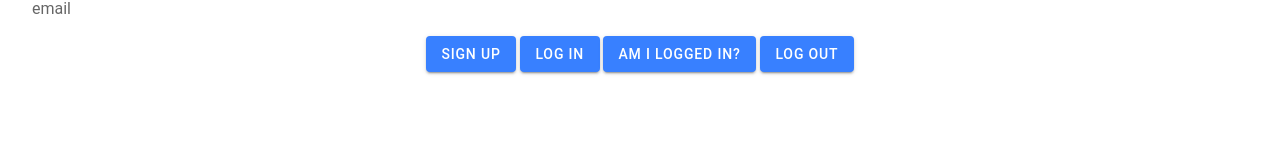
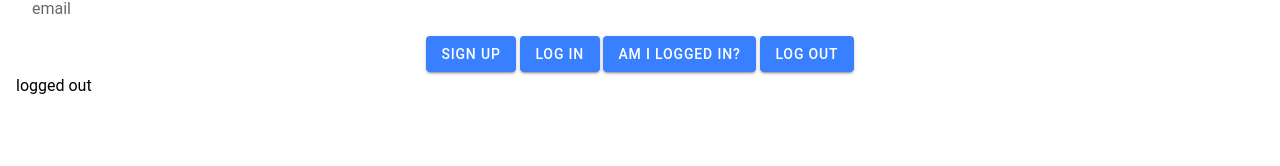
Before and after one commit to AlienServices/AlienCafe-React-Ionic, a React (Vite) app: page /tab1 in a window 1280 px wide. Shown: the part 192-358 px from the top of the page. Built offline with nearby package versions, Linux system fonts and the light colour scheme.

Commit message:
ready for demo

```diff
--- a/src/components/MyPosts.tsx
+++ b/src/components/MyPosts.tsx
@@ -25,7 +25,7 @@ import '../pages/Tab3.css';
 
 
 const Content: React.FC = () => {
-    const [content, setContent] = useState<{hello: []}>();
+    const [content, setContent] = useState<{ hello: [] }>();
     const [userEmail, setUserEmail] = useState<any>(localStorage.getItem('user'))
     const [value, setValue] = useState('<p>here is my values this is for a test</p><p><br></p><p>																																									this should go in the middle</p><p>idk about thiks one </p><p><br></p><p><br></p><p>lets see what happens</p><p><br></p><h1>this is a big header</h1>');
 
@@ -55,12 +55,17 @@ const Content: React.FC = () => {
             <IonList>
                 {content ? <>   {content?.hello.map((stuff: any, index: number) => {
                     return (
-                        <IonCard key={index} className='card'>
-                            <ReactQuill readOnly={true} theme="bubble" value={stuff.content} />
-                        </IonCard>
+                        <>
+                            <IonCard key={index} className='card'>
+                                <ReactQuill readOnly={true} theme="bubble" value={stuff.content} />
+                            </IonCard>
+                        </>
                     )
                 })} </> : <><div>You aint got no posts</div></>}
             </IonList>
+            <IonButton onClick={() => getMyPosts()}>
+                Press me
+            </IonButton>
         </IonContent>
     );
 }
--- a/src/main.tsx
+++ b/src/main.tsx
@@ -1,11 +1,14 @@
 import React from 'react';
 import { createRoot } from 'react-dom/client';
 import App from './App';
+import { ContextProvider } from './providers/postProvider';
 
 const container = document.getElementById('root');
 const root = createRoot(container!);
 root.render(
   <React.StrictMode>
-    <App />
+    <ContextProvider>
+      <App />
+    </ContextProvider>
   </React.StrictMode>
 );
--- a/src/pages/Create.tsx
+++ b/src/pages/Create.tsx
@@ -1,4 +1,4 @@
-import { useEffect, useState, useRef, useCallback } from 'react';
+import { useEffect, useState, useRef, useCallback, useContext } from 'react';
 import { useApi } from '../hooks/useApi';
 import Editor from '../components/Editor';
 import 'react-quill/dist/quill.snow.css';
@@ -18,6 +18,7 @@ import {
     useIonLoading,
 } from '@ionic/react';
 import { supabase } from '../components/supaBase';
+import { ContextProvider } from "../providers/postProvider";
 import './Tab1.css';
 
 const Create: React.FC = () => {
@@ -30,6 +31,7 @@ const Create: React.FC = () => {
     const [lastChange, setLastChange] = useState();
     const [readOnly, setReadOnly] = useState(false);
     const [value, setValue] = useState('');
+    // const [values, setValues] = useContext(ContextProvider)
     const { createUser } = useApi()
 
 
@@ -68,7 +70,6 @@ const Create: React.FC = () => {
                     email: 'kaleckh@gmail.com'
                 })
             })
-            console.log(test)
         } catch (error) {
             console.log(error, "this is the create user error")
         }
--- a/src/pages/Login.tsx
+++ b/src/pages/Login.tsx
@@ -6,6 +6,7 @@ import 'react-quill/dist/quill.snow.css';
 import Quill from 'quill/core';
 import {
   IonButton,
+  IonText,
   IonContent,
   IonHeader,
   IonInput,
@@ -29,17 +30,27 @@ const Login: React.FC = () => {
   const [password, setPassword] = useState<string>('')
   const [username, setUsername] = useState<string>()
   const [user, setUser] = useState()
+  const [localEmail, setLocalEmail] = useState(localStorage.getItem('user'))
+  const [loggedIn, setLoggedIn] = useState('logged out')
   const { createUser } = useApi()
 
+  useEffect(() => {
+    if (localEmail) {
+      setLoggedIn('logged in')
+    } else{
+      setLoggedIn('logged out')
+    }
+  }, [])
 
-  const create = async () => {
-    if (email && username) {
-      const result = await createUser(email, username)
-      console.log(result, "this is the create user result")
-    } else {
-      console.log('there is an error')
-    }
-  }
+
+  // const create = async () => {
+  //   if (email && username) {
+  //     const result = await createUser(email, username)
+  //     console.log(result, "this is the create user result")
+  //   } else {
+  //     console.log('there is an error')
+  //   }
+  // }
 
   const handleSignUp = async () => {
     console.log('kale')
@@ -48,6 +59,7 @@ const Login: React.FC = () => {
         email: email,
         password: password,
       })
+      console.log(error, data, "create user info")
     } catch (error) {
       console.log(error)
     }
@@ -142,7 +154,7 @@ const Login: React.FC = () => {
             ></IonInput>
           </IonItem>
           <div className="ion-text-center">
-            <IonButton onClick={() => { create() }}>
+            <IonButton onClick={() => { handleSignUp() }}>
               Sign Up
             </IonButton>
             <IonButton onClick={() => { handleLogin() }}>
@@ -151,10 +163,13 @@ const Login: React.FC = () => {
             <IonButton onClick={() => { getUser() }}>
               Am I logged in?
             </IonButton>
-            <IonButton onClick={() => { handleLogout() }}>
+            <IonButton onClick={() => { handleLogout(); localStorage.clear() }}>
               Log Out
             </IonButton>
           </div>
+          <IonText>
+            {loggedIn}
+          </IonText>
         </IonList>
       </IonContent>
     </IonPage>
--- a/src/pages/Tab1.tsx
+++ b/src/pages/Tab1.tsx
@@ -1,8 +1,12 @@
+import { useState } from 'react';
 import { IonContent, IonHeader, IonPage, IonTitle, IonToolbar, IonInput } from '@ionic/react';
 import ExploreContainer from '../components/ExploreContainer';
 import './Tab1.css';
 
 const Tab1: React.FC = () => {
+
+
+
 
   return (
     <IonPage>
--- /dev/null
+++ b/src/providers/postProvider.tsx
@@ -0,0 +1,25 @@
+import { createContext, useState, ReactNode } from 'react';
+
+interface Post {
+    email: string;
+    content: string
+}
+
+interface PostContext {
+    values: Post[];
+    setValues: (posts: Post[]) => void
+}
+
+const MyContext = createContext<PostContext>({ values: [], setValues: (posts) => { } });
+
+const ContextProvider = ({ children }: { children: ReactNode }) => {
+    const [posts, setPosts] = useState<Post[]>([])
+    const [toggle, setToggle] = useState<boolean>(true)
+    return (
+        <MyContext.Provider value={{ values: posts, setValues: setPosts }}>
+            {children}
+        </MyContext.Provider>
+    );
+};
+
+export { ContextProvider, MyContext };
```
Also changed, not shown: src/pages/Tab3.tsx (line endings or trailing spaces).
